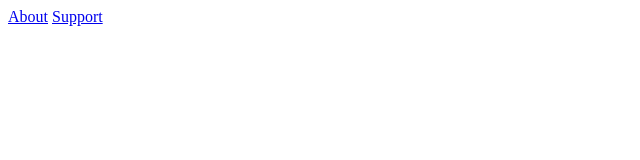
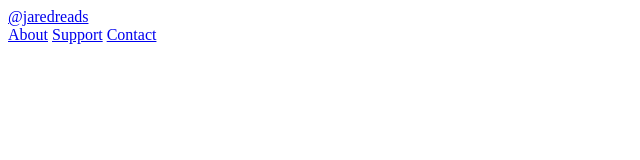
Before and after one commit to frustratedcat/bookshelf, a plain HTML site: page index.html in a window 1280 px wide. Shown: the whole page, without its empty margins (0-640 px from the left). Drawn offline with Linux system fonts and the light colour scheme.

Commit message:
Update index and add contact

```diff
--- a/index.html
+++ b/index.html
@@ -9,9 +9,13 @@
 </head>
 <body>
     <header>
+        <div>
+            <a href="https://www.instagram.com/jaredreads/">@jaredreads</a>
+        </div>
         <nav>
             <a href="./about.html">About</a>
             <a href="./support.html">Support</a>
+            <a href="./contact.html">Contact</a>
         </nav>
     </header>
 </body>
```
Also changed, not shown: contact.html (added).
